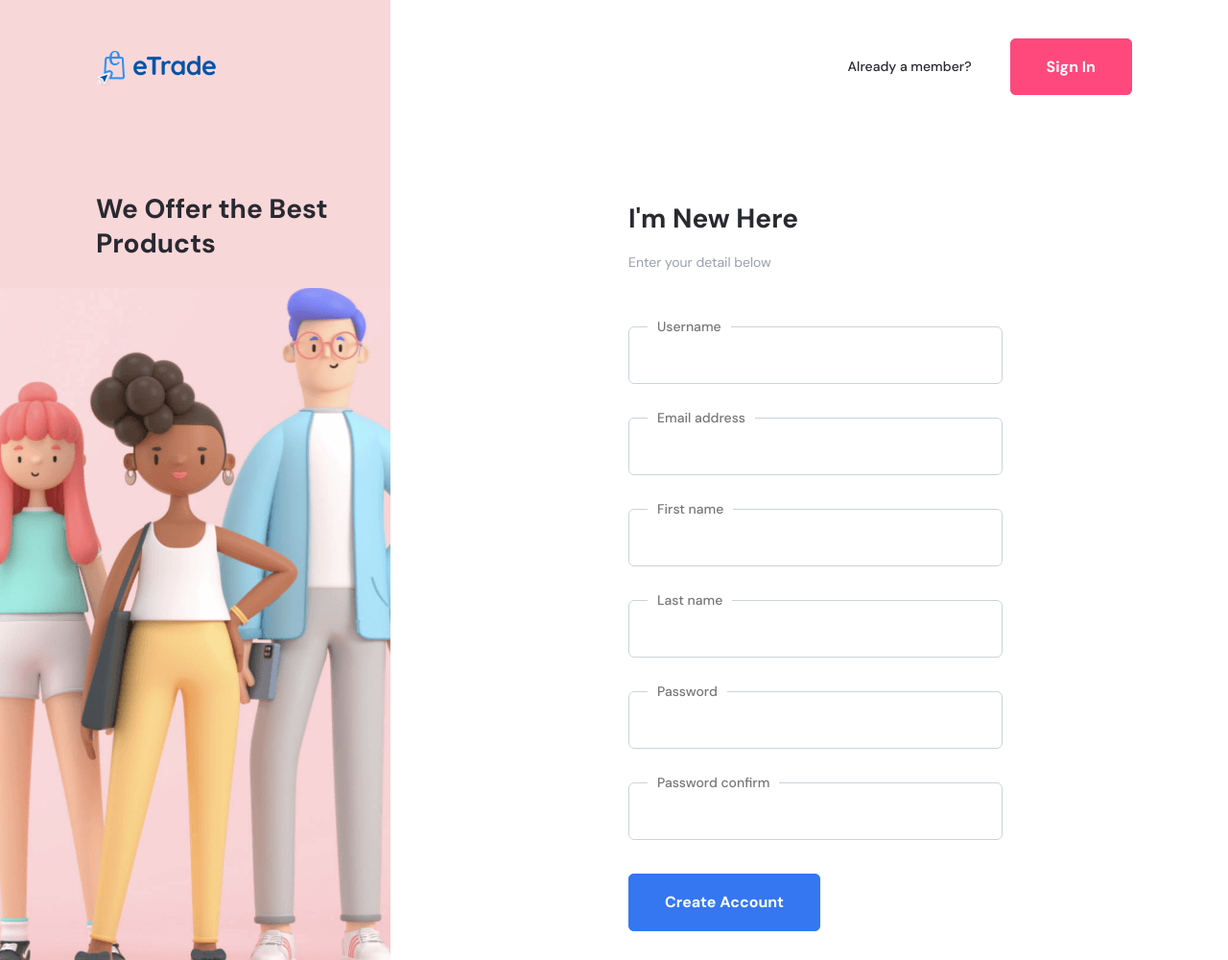
After one commit to rzatalibov555/shop-python-project, a Django app: page /register/ in a window 1280 px wide. The commit adds this page. Shown: the whole page at 96% size. Run offline with Django 4.2, Linux system fonts and the light colour scheme; some libraries are stand-ins or nearby versions.

Commit message:
register without show form errors on display

```diff
--- a/accounts/forms.py
+++ b/accounts/forms.py
@@ -31,3 +31,34 @@ class LoginForm(forms.ModelForm):
         for field in self.fields:
             self.fields[field].widget.attrs.update({"class": "form-control"})
             self.fields[field].required = True # ce ya inputun oz icinde daxil edirik required=True kifayet edir.
+
+
+
+class RegisterForm(forms.ModelForm):
+    password = forms.CharField(widget=forms.PasswordInput)
+    password_confirm = forms.CharField(widget=forms.PasswordInput)
+    class Meta:
+        model = User
+        fields = ("username", "email", "first_name", "last_name", "password", "password_confirm")
+
+    def __init__(self, *args, **kwargs):
+        super().__init__(*args, **kwargs)
+        for field in self.fields:
+            self.fields[field].widget.attrs.update({"class": "form-control"})
+            self.fields[field].required = True  # ce ya inputun oz icinde daxil edirik required=True kifayet edir.
+
+    def clean(self):
+        username = self.cleaned_data.get("username")
+        password = self.cleaned_data.get("password")
+        password_confirm = self.cleaned_data.get("password_confirm")
+
+        if User.objects.filter(username=username).exists():
+            raise forms.ValidationError("This username already exists")
+
+        if len(password) < 6:
+            raise forms.ValidationError("Minimum lenght is 6")
+
+        if password != password_confirm:
+            raise forms.ValidationError("Passwords dont match")
+
+        return self.cleaned_data
--- a/accounts/urls.py
+++ b/accounts/urls.py
@@ -6,4 +6,5 @@ app_name = "accounts"
 
 urlpatterns = [
     path("login/", views.login_view, name="login"),
+    path("register/", views.register_view, name="register"),
 ]
--- a/accounts/views.py
+++ b/accounts/views.py
@@ -1,5 +1,5 @@
 from django.shortcuts import render, redirect
-from .forms import LoginForm
+from .forms import LoginForm, RegisterForm
 from django.contrib.auth import get_user_model, authenticate, login
 # Create your views here.
 
@@ -26,3 +26,29 @@ def login_view(request):
         'form': form
     }
     return render(request, "accounts/login.html", context)
+
+
+
+def register_view(request):
+    form = RegisterForm
+
+    if request.method == "POST":
+        form = RegisterForm(request.POST or None)
+
+        if form.is_valid():
+            new_user = form.save(commit=False)
+            password = form.cleaned_data.get('password')
+            new_user.set_password(password)
+            new_user.save()
+
+            login(request, new_user)
+            return redirect("/")
+        else:
+            print(form.errors)
+
+
+    context = {
+        "form":form
+    }
+
+    return render(request, "accounts/register.html", context)
--- a/templates/accounts/login.html
+++ b/templates/accounts/login.html
@@ -3,7 +3,6 @@
 <html class="no-js" lang="en">
 
 
-<!-- Mirrored from new.axilthemes.com/demo/template/etrade/sign-in.html by HTTrack Website Copier/3.x [XR&CO'2014], Thu, 23 Mar 2023 15:09:57 GMT -->
 <head>
     <meta charset="utf-8">
     <meta http-equiv="x-ua-compatible" content="ie=edge">
@@ -112,5 +111,4 @@
 </body>
 
 
-<!-- Mirrored from new.axilthemes.com/demo/template/etrade/sign-in.html by HTTrack Website Copier/3.x [XR&CO'2014], Thu, 23 Mar 2023 15:09:57 GMT -->
 </html>
--- /dev/null
+++ b/templates/accounts/register.html
@@ -0,0 +1,113 @@
+{% load static %}
+
+<!doctype html>
+<html class="no-js" lang="en">
+
+
+<head>
+    <meta charset="utf-8">
+    <meta http-equiv="x-ua-compatible" content="ie=edge">
+    <title>eTrade || Sign Up</title>
+    <meta name="robots" content="noindex, follow" />
+    <meta name="description" content="">
+    <meta name="viewport" content="width=device-width, initial-scale=1, shrink-to-fit=no">
+    <!-- Favicon -->
+    <link rel="shortcut icon" type="image/x-icon" href="{% static ''%}assets/images/favicon.png">
+
+    <!-- CSS
+    ============================================ -->
+
+    <!-- Bootstrap CSS -->
+    <link rel="stylesheet" href="{% static ''%}assets/css/vendor/bootstrap.min.css">
+    <link rel="stylesheet" href="{% static ''%}assets/css/vendor/font-awesome.css">
+    <link rel="stylesheet" href="{% static ''%}assets/css/vendor/flaticon/flaticon.css">
+    <link rel="stylesheet" href="{% static ''%}assets/css/vendor/slick.css">
+    <link rel="stylesheet" href="{% static ''%}assets/css/vendor/slick-theme.css">
+    <link rel="stylesheet" href="{% static ''%}assets/css/vendor/jquery-ui.min.css">
+    <link rel="stylesheet" href="{% static ''%}assets/css/vendor/sal.css">
+    <link rel="stylesheet" href="{% static ''%}assets/css/vendor/magnific-popup.css">
+    <link rel="stylesheet" href="{% static ''%}assets/css/vendor/base.css">
+    <link rel="stylesheet" href="{% static ''%}assets/css/style.min.css">
+
+</head>
+
+
+<body>
+    <div class="axil-signin-area">
+
+        <!-- Start Header -->
+        <div class="signin-header">
+            <div class="row align-items-center">
+                <div class="col-md-6">
+                    <a href="index-2.html" class="site-logo"><img src="{% static ''%}assets/images/logo/logo.png" alt="logo"></a>
+                </div>
+                <div class="col-md-6">
+                    <div class="singin-header-btn">
+                        <p>Already a member?</p>
+                        <a href="sign-in.html" class="axil-btn btn-bg-secondary sign-up-btn">Sign In</a>
+                    </div>
+                </div>
+            </div>
+        </div>
+        <!-- End Header -->
+
+        <div class="row">
+            <div class="col-xl-4 col-lg-6">
+                <div class="axil-signin-banner bg_image bg_image--10">
+                    <h3 class="title">We Offer the Best Products</h3>
+                </div>
+            </div>
+            <div class="col-lg-6 offset-xl-2">
+                <div class="axil-signin-form-wrap">
+                    <div class="axil-signin-form">
+                        <h3 class="title">I'm New Here</h3>
+                        <p class="b2 mb--55">Enter your detail below</p>
+                        <form class="singin-form" method="post">
+                            {% csrf_token %}
+
+                            {% for field in form %}
+                            <div class="form-group">
+                                <label>{{ field.label }}</label>
+{#                                <input type="text" class="form-control" name="username" value="anniemario">#}
+                                {{ field }}
+                            </div>
+                            {% endfor %}
+
+                            <div class="form-group">
+                                <button type="submit" class="axil-btn btn-bg-primary submit-btn">Create Account</button>
+                            </div>
+                        </form>
+                    </div>
+                </div>
+            </div>
+        </div>
+    </div>
+
+    <!-- JS
+============================================ -->
+    <!-- Modernizer JS -->
+    <script src="{% static ''%}assets/js/vendor/modernizr.min.js"></script>
+    <!-- jQuery JS -->
+    <script src="{% static ''%}assets/js/vendor/jquery.js"></script>
+    <!-- Bootstrap JS -->
+    <script src="{% static ''%}assets/js/vendor/popper.min.js"></script>
+    <script src="{% static ''%}assets/js/vendor/bootstrap.min.js"></script>
+    <script src="{% static ''%}assets/js/vendor/slick.min.js"></script>
+    <script src="{% static ''%}assets/js/vendor/js.cookie.js"></script>
+    <!-- <script src="{% static ''%}assets/js/vendor/jquery.style.switcher.js"></script> -->
+    <script src="{% static ''%}assets/js/vendor/jquery-ui.min.js"></script>
+    <script src="{% static ''%}assets/js/vendor/jquery.countdown.min.js"></script>
+    <script src="{% static ''%}assets/js/vendor/sal.js"></script>
+    <script src="{% static ''%}assets/js/vendor/jquery.magnific-popup.min.js"></script>
+    <script src="{% static ''%}assets/js/vendor/imagesloaded.pkgd.min.js"></script>
+    <script src="{% static ''%}assets/js/vendor/isotope.pkgd.min.js"></script>
+    <script src="{% static ''%}assets/js/vendor/counterup.js"></script>
+    <script src="{% static ''%}assets/js/vendor/waypoints.min.js"></script>
+
+    <!-- Main JS -->
+    <script src="{% static ''%}assets/js/main.js"></script>
+
+</body>
+
+
+</html>
```
Also changed, not shown: db.sqlite3.
